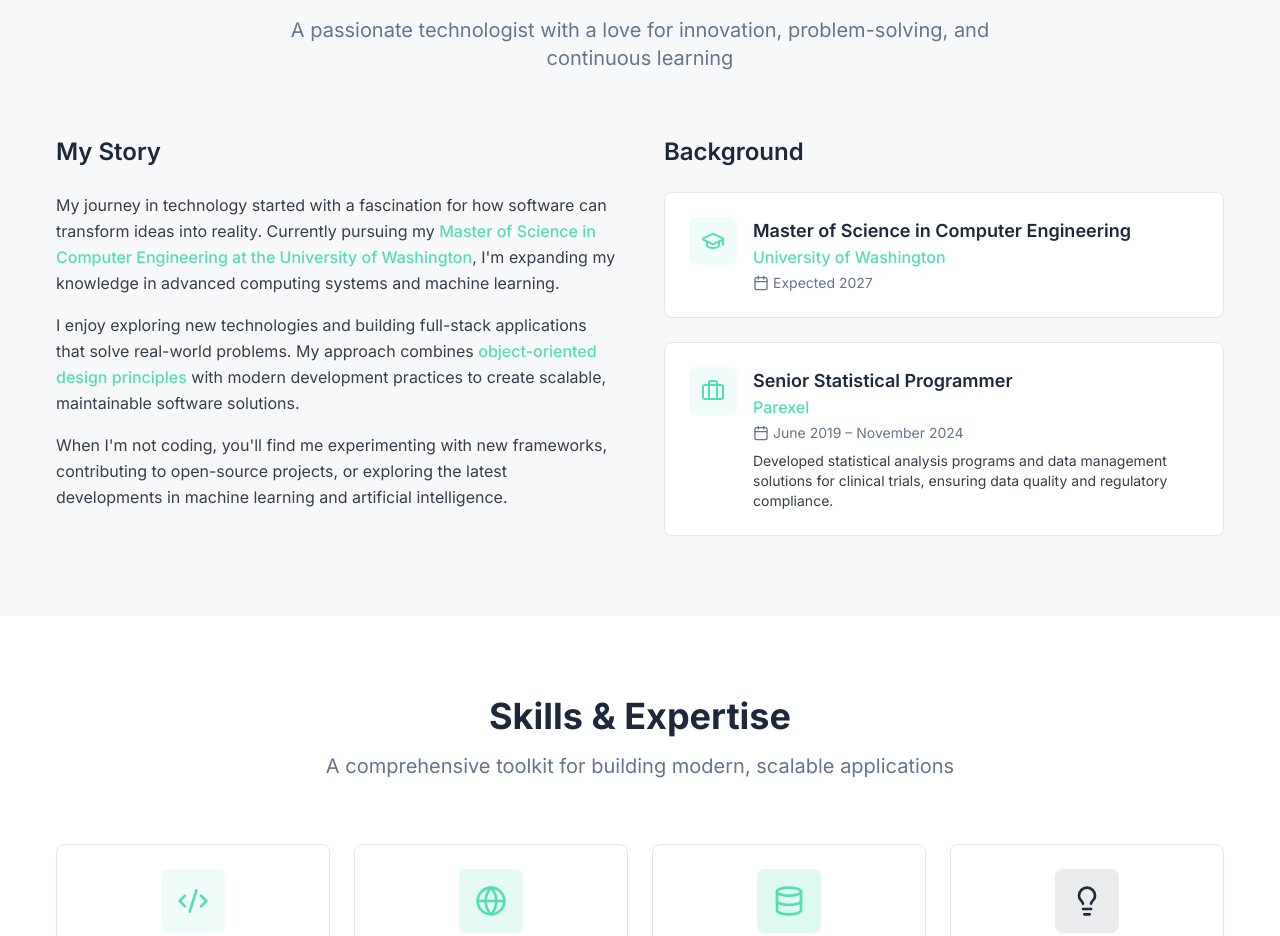
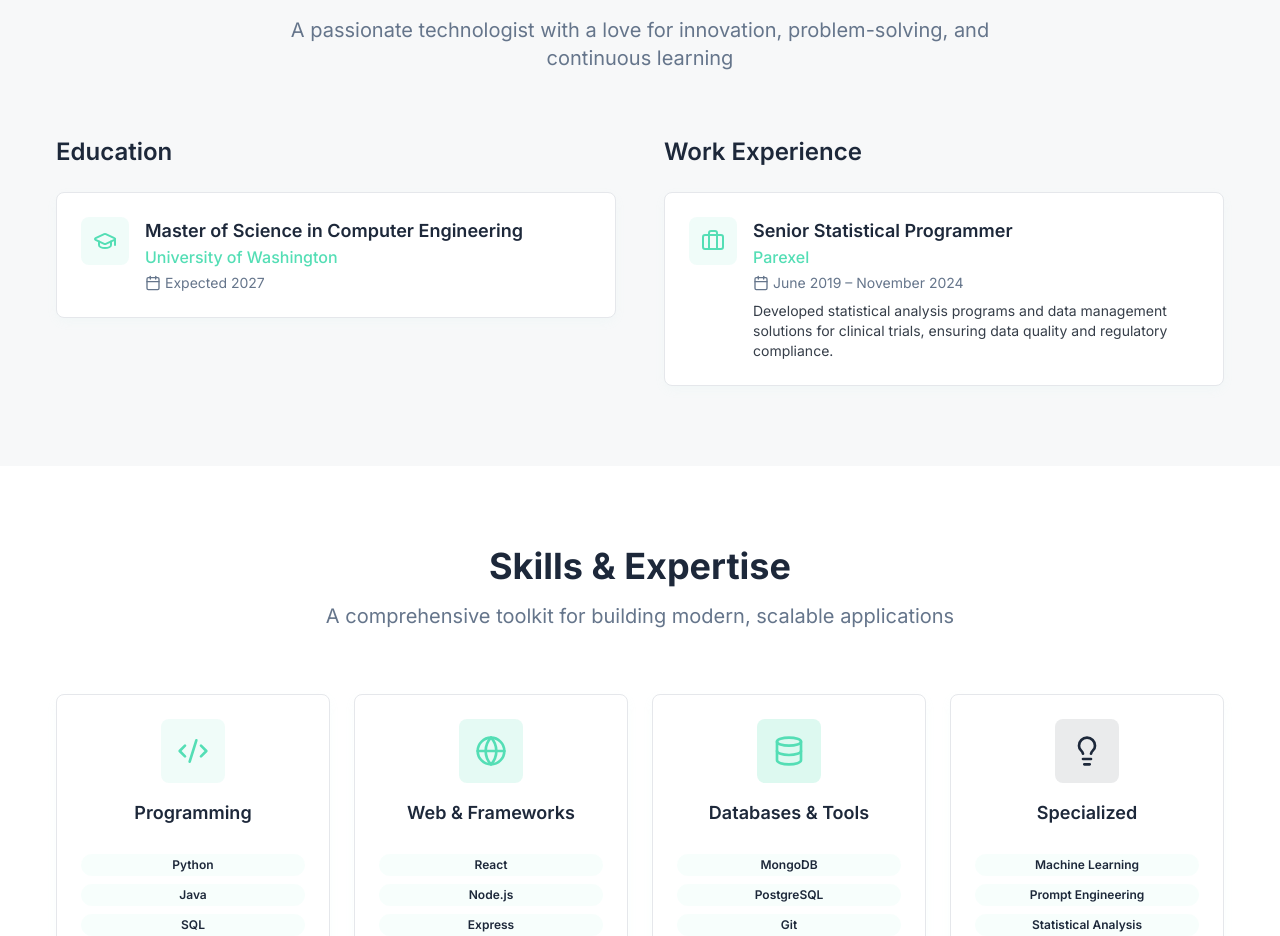
Before and after one commit to allen6711/personal-website, a React (Vite) app: page / in a window 1280 px wide. Shown: the part 920-1856 px from the top of the page. Built offline with nearby package versions, Linux system fonts and the light colour scheme; the HTML template or start-up script is replaced by a standard one.

Commit message:
Refactor About section

```diff
--- a/src/components/sections/AboutSection.tsx
+++ b/src/components/sections/AboutSection.tsx
@@ -14,35 +14,10 @@ const AboutSection = () => {
 
         <div className="grid lg:grid-cols-2 gap-12 items-start">
 
-          {/* Personal Story */}
+          {/* Education */}
           <div className="space-y-6">
-            <h3 className="text-2xl font-semibold text-charcoal mb-4">My Story</h3>
-            <div className="space-y-4 text-charcoal-light leading-relaxed">
-              <p>
-                My journey in technology started with a fascination for how software can transform
-                ideas into reality. Currently pursuing my <span className="text-jade-dark font-medium">
-                Master of Science in Computer Engineering at the University of Washington</span>,
-                I'm expanding my knowledge in advanced computing systems and machine learning.
-              </p>
-              <p>
-                I enjoy exploring new technologies and building full-stack applications that solve
-                real-world problems. My approach combines <span className="text-jade-dark font-medium">
-                object-oriented design principles</span> with modern development practices to create
-                scalable, maintainable software solutions.
-              </p>
-              <p>
-                When I'm not coding, you'll find me experimenting with new frameworks, contributing
-                to open-source projects, or exploring the latest developments in machine learning
-                and artificial intelligence.
-              </p>
-            </div>
-          </div>
+            <h3 className="text-2xl font-semibold text-charcoal mb-4">Education</h3>
 
-          {/* Education & Experience */}
-          <div className="space-y-6">
-            <h3 className="text-2xl font-semibold text-charcoal mb-4">Background</h3>
-
-            {/* Education */}
             <Card className="shadow-card hover:shadow-hover transition-smooth">
               <CardContent className="p-6">
                 <div className="flex items-start space-x-4">
@@ -60,8 +35,12 @@ const AboutSection = () => {
                 </div>
               </CardContent>
             </Card>
+          </div>
 
-            {/* Work Experience */}
+          {/* Work Experience */}
+          <div className="space-y-6">
+            <h3 className="text-2xl font-semibold text-charcoal mb-4">Work Experience</h3>
+
             <Card className="shadow-card hover:shadow-hover transition-smooth">
               <CardContent className="p-6">
                 <div className="flex items-start space-x-4">
```
